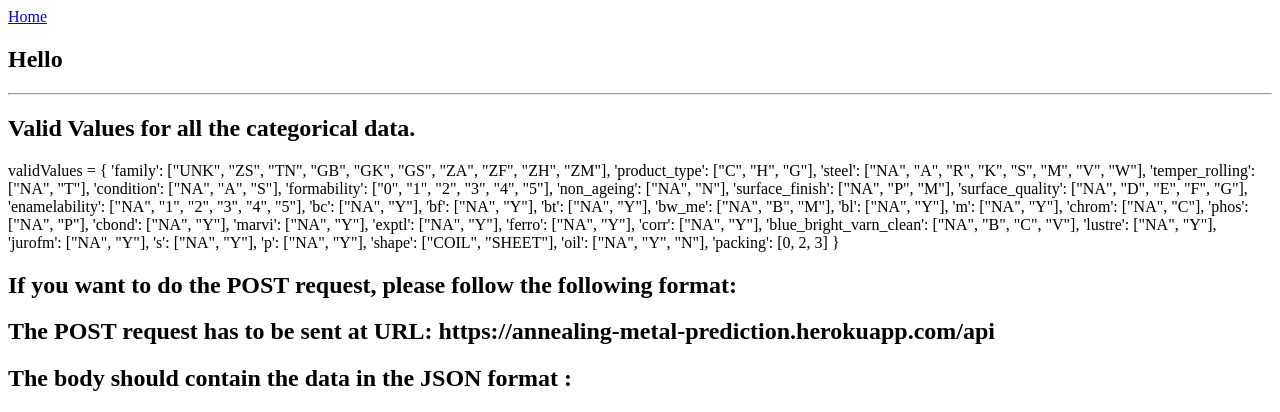
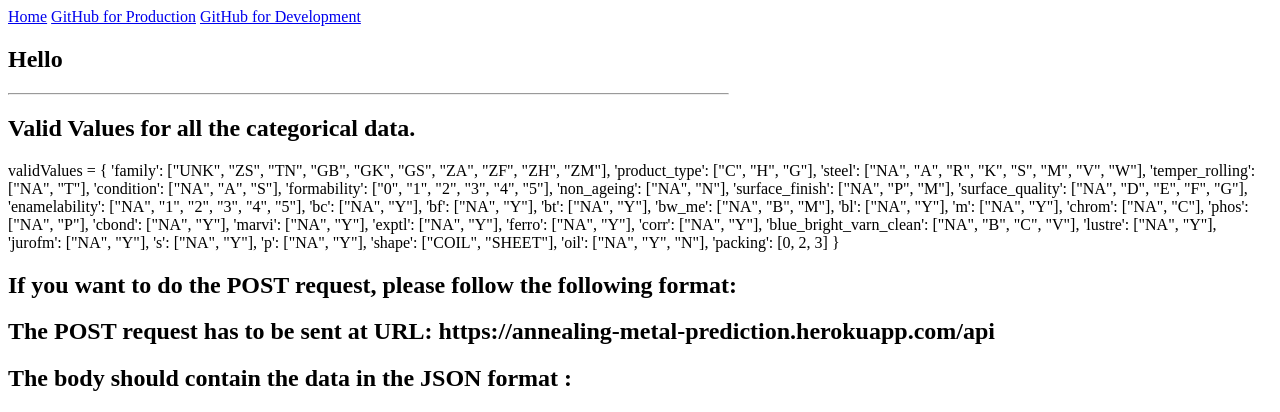
Before and after one commit to CyberCrack/annealing-heroku-app, a Flask app: page / in a window 1280 px wide. Shown: the top 412 px of the page. Run offline with Flask 2, Linux system fonts and the light colour scheme; parts of the project's set-up code (start-up, migrations or seed data) failed here and were passed over.

Commit message:
Adding Github Links.

```diff
--- a/templates/home.html
+++ b/templates/home.html
@@ -6,6 +6,9 @@
 </head>
 <body>
 <a href="https://annealing-metal-prediction.herokuapp.com/">Home</a>
+<a href="https://github.com/CyberCrack/annealing-heroku-app">GitHub for Production</a>
+<a href="https://github.com/CyberCrack/TestAIng-DEV">GitHub for Development</a>
+<a href="https://linkedin.com/in/mayank-anuragi"><h1 style="color:white;float: right;font-size: 300%">I am not a front-end dev ;)</h1></a>
 <h2>Hello</h2>
 <hr>
 <h2>Valid Values for all the categorical data.</h2>
```
